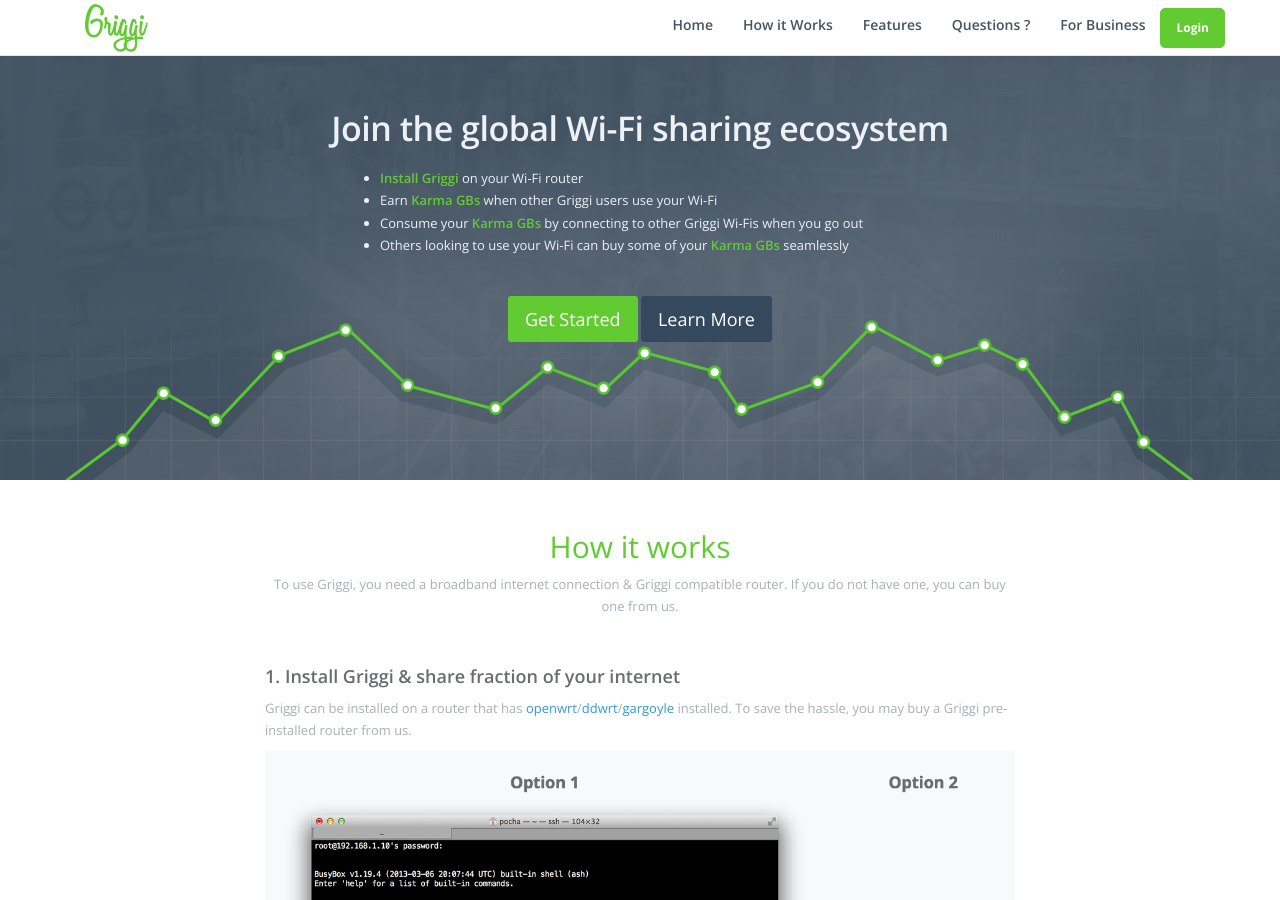
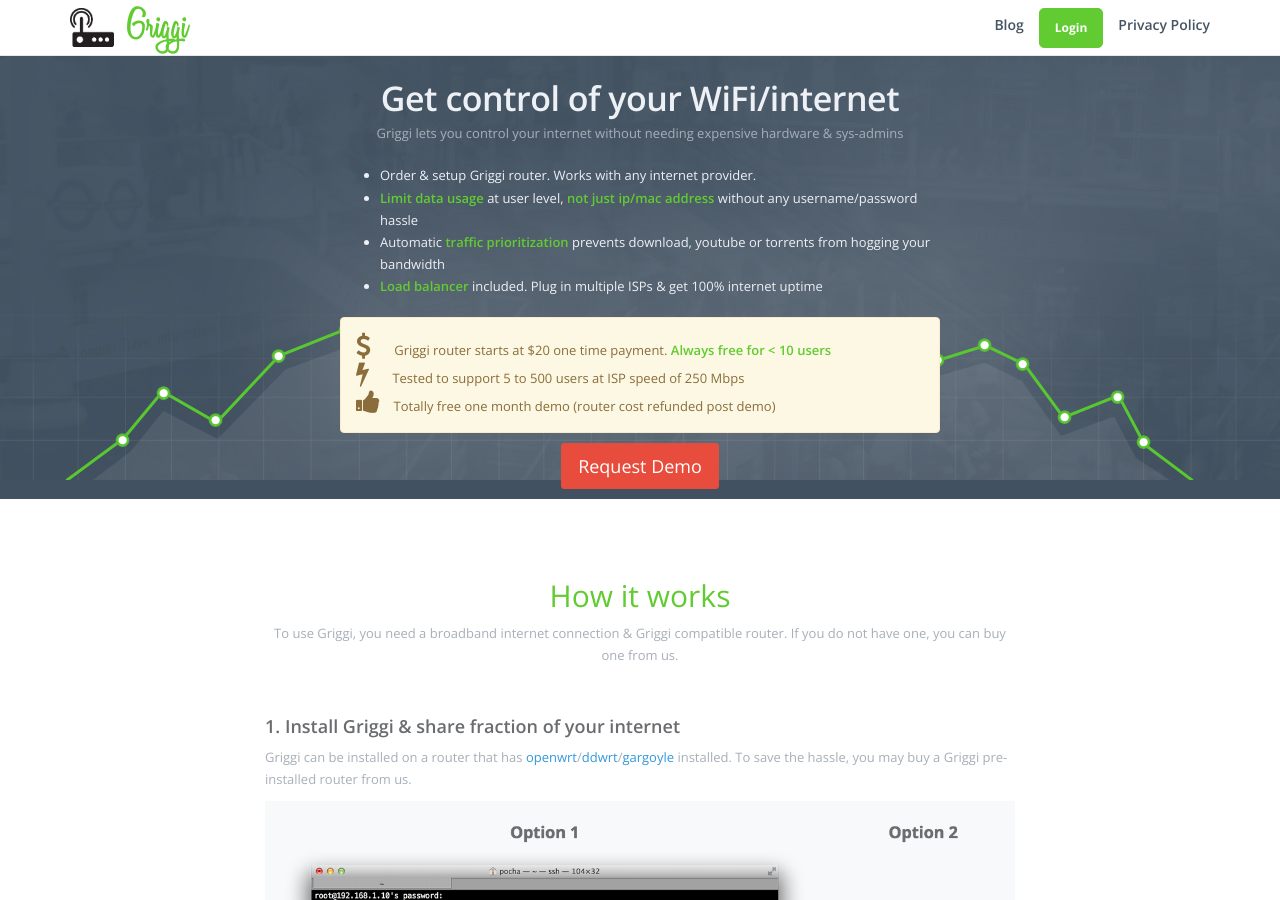
Before and after one commit to rakesh2215/griggi-website, a Jekyll site: the page index.html, which Jekyll copies as it is, in a window 1280 px wide and 900 px high. Built offline with Jekyll 4.4.1, drawn with Linux system fonts in a browser that asks for light colours; comment, search, counter and statistics services are not loaded.

Commit message:
trimmed out stuff

```diff
--- a/index.html
+++ b/index.html
@@ -43,7 +43,7 @@
 
 <nav class="navbar navbar-default navbar-fixed-top">
     <div class="container">
-        <div class="navbar-header">
+        <div class="navbar-header" style="margin-top:18px">
             <button aria-controls="navbar" aria-expanded="false" data-target="#navbar" data-toggle="collapse" class="navbar-toggle collapsed" type="button">
                 <span class="sr-only">Toggle navigation</span>
                 <span class="icon-bar"></span>
@@ -68,16 +68,19 @@
 	margin-bottom:40px
 }
 </style>
-        <a href="/" class="navbar-brand" style="background-color:white; font-size: 3em; font-family: 'Variane'; font-weight: 100; color: #62cb31">Griggi</a>
+           <a href="http://griggi.com" target="_blank">
+               <img style="height: 3em; float: left; border-radius: 0.2em; margin-right: 1em; margin-top:-10px" src="/images/router.png" alt="">
+               <span style="font-size: 3em; font-family: 'Variane'; font-weight: 100; color: #62cb31;">Griggi</span>
+           </a>
         </div>
         <div id="navbar" class="navbar-collapse collapse">
             <ul class="nav navbar-nav navbar-right">
-                <li class="active"><a class="page-scroll" href="#">Home</a></li>
-                <li><a class="page-scroll" page-scroll="" href="#how-it-works">How it Works</a></li>
+                <!-- <li><a class="page-scroll" page-scroll="" href="#how-it-works">How it Works</a></li>
                 <li><a class="page-scroll" page-scroll="" href="#features">Features</a></li>
-                <li><a class="page-scroll" page-scroll="" href="#contact">Questions ?</a></li>
-                <li><a href="/wifi-business-solution-cafe-restaurant-coworking-space/">For Business</a></li>
+                <li><a class="page-scroll" page-scroll="" href="#contact">Questions ?</a></li> -->
+                <li><a href="/blog">Blog</a></li>
                 <li><a href="http://app.griggi.com" class="btn btn-success navbar-brand" >Login</a></li>
+                <li><a href="http://griggi.com/privacy_policy.html">Privacy Policy</a></li>
             </ul>
         </div>
     </div>
@@ -102,31 +105,31 @@
   </div>
 
 
-<header id="page-top" style="margin-bottom:0">
+
+<header id="page-top" style="background: url('../images/landing/header.jpg') 50% 0 repeat-y !important; height: auto !important; padding-bottom: 10px">
     <div class="container">
-        <div class="heading text-center">
+        <div class="heading text-center" style="margin-top:30px;">
             <h1>
-                Join the global Wi-Fi sharing ecosystem
+              Get control of your WiFi/internet
             </h1>
-						<ul style="text-align:left; max-width:600px; margin: auto; margin-bottom: 40px; margin-top: 20px">
-								<li><span class="text-success">Install Griggi</span> on your Wi-Fi router</li>
-								<li>Earn <span class="text-success">Karma GBs</span> when other Griggi users use your Wi-Fi</li>
-								<li>Consume your <span class="text-success">Karma GBs</span> by connecting to other Griggi Wi-Fis when you go out</li>
-								<li>Others looking to use your Wi-Fi can buy some of your <span class="text-success">Karma GBs</span> seamlessly</li>
-						</ul><!--
-            <p class="small">
-                Lorem Ipsum is simply dummy text of the printing and tLorem Ipsum is  Lorem Ipsum is simply dummy of the simply dummy text of the ypesetting.
-            </p> -->
-            <a href="#" class="btn btn-success btn-lg get-started">Get Started</a>
-            <a href="#how-it-works" class="btn btn-primary btn-lg page-scroll">Learn More</a>
+            <p>Griggi lets you control your internet without needing expensive hardware & sys-admins</p>
+						<ul style="text-align:left; max-width:600px; margin: auto; margin-bottom: 20px; margin-top: 20px">
+								<li>Order & setup Griggi router. Works with any internet provider.</li>
+                <li><span class="text-success">Limit data usage</span> at user level, <span class="text-success">not just ip/mac address</span> without any username/password hassle</li>
+                <li>Automatic <span class="text-success">traffic prioritization</span> prevents download, youtube or torrents from hogging your bandwidth</li>
+                <li><span class="text-success">Load balancer</span> included. Plug in multiple ISPs & get 100% internet uptime</li>
+						</ul>
+            <div class="alert alert-warning" style="max-width: 600px; margin:10px auto; text-align:left">
+                <i class="fa fa-usd fa-2x" style="padding-right:20px"></i> Griggi router starts at $20 one time payment. <span class="text-success">Always free for &lt; 10 users</span> <br/>
+                <i class="fa fa-bolt fa-2x" style="padding-right:20px"></i> Tested to support 5 to 500 users at ISP speed of 250 Mbps<br/>
+                <i class="fa fa-thumbs-up fa-2x" style="padding-right:10px"></i> Totally free one month demo (router cost refunded post demo)<br/>
+            </div>
+          <!-- <a href="https://docs.google.com/forms/d/e/1FAIpQLSeXuO7z8wvZoOfG7vuXXpfUWMRlnweqE8L4RYT283KeOrgpaQ/viewform" class="btn btn-danger btn-lg">Learn More</a> -->
+          <a href="http://app.griggi.com/contactus" class="btn btn-danger btn-lg">Request Demo</a>
+            <!--<a href="#how-it-works" class="btn btn-primary btn-lg page-scroll">Learn More</a>-->
         </div>
     </div>
 </header>
-<!--
-<div class="alert alert-success text-center" style="margin:0">
-		<i class="fa fa-bolt"></i> Are you a cafe/restaurant owner looking to provide free Wi-Fi to your users ? <a href="#" class="text-info">Click here to see how Griggi can help</a>
-</div>
--->
 
 <section id="how-it-works">
     <div class="container">
```
Also changed, not shown: other parts of index.html (+1 -17 lines).
